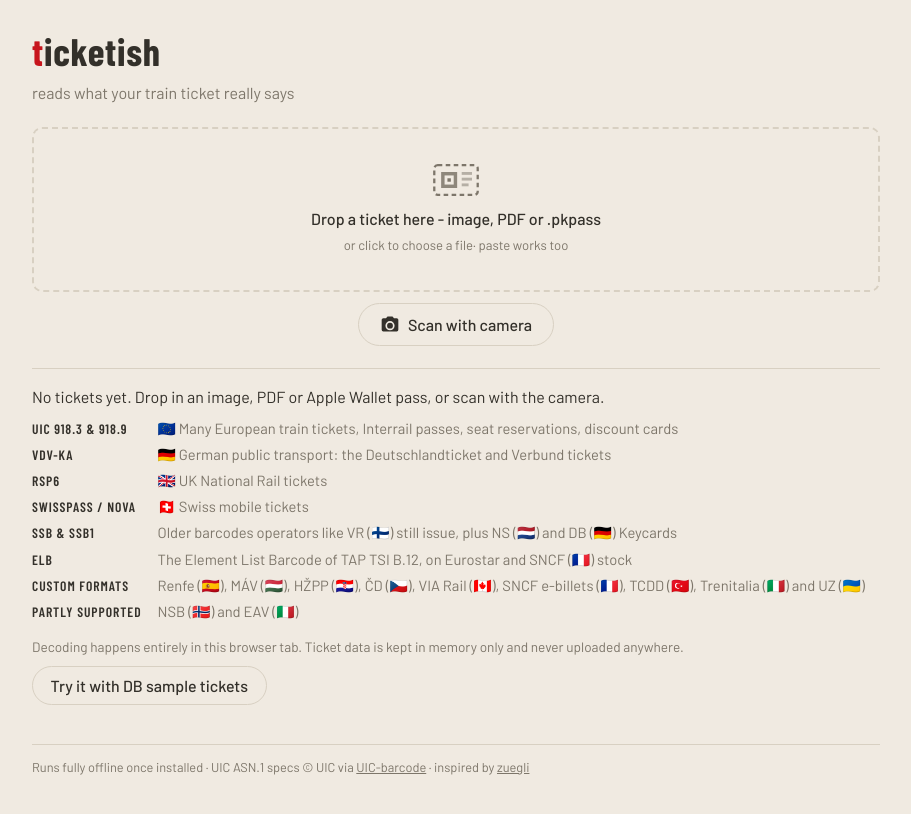
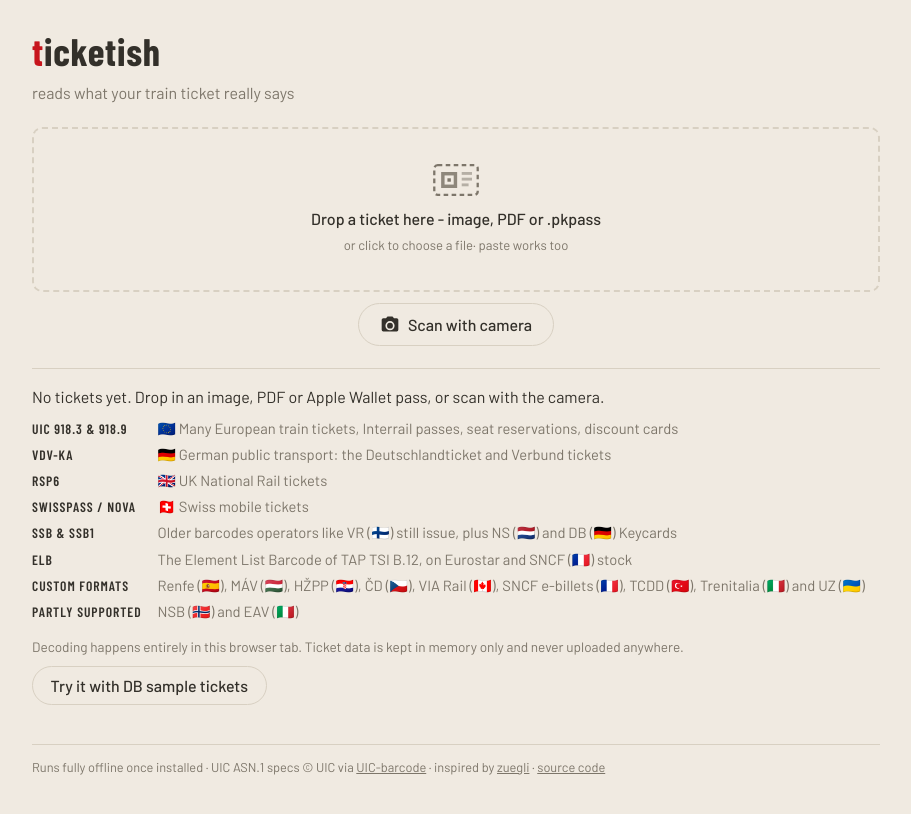
Before and after one commit to s8n/ticketish, a SvelteKit app: page / in a window 1280 px wide. Shown: the top 814 px of the page, without its empty margins (184-1095 px from the left). Built offline with nearby package versions, Linux system fonts and the light colour scheme.

Commit message:
Point the footer at the source, since someone will look

```diff
--- a/src/routes/+page.svelte
+++ b/src/routes/+page.svelte
@@ -131,7 +131,8 @@
 		<p>
 			Runs fully offline once installed · UIC ASN.1 specs © UIC via
 			<a href="https://github.com/UnionInternationalCheminsdeFer/UIC-barcode">UIC-barcode</a> ·
-			inspired by <a href="https://github.com/TheEnbyperor/zuegli">zuegli</a>
+			inspired by <a href="https://github.com/TheEnbyperor/zuegli">zuegli</a> ·
+			<a href="https://github.com/s8n/ticketish">source code</a>
 		</p>
 	</footer>
 </div>
```
